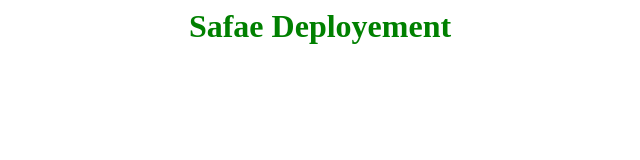
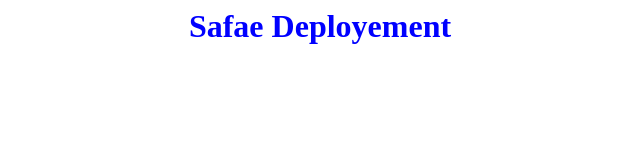
Before and after one commit to LahbiziSafae/dock, a plain HTML site: page index.html in a window 1280 px wide. Shown: the whole page, without its empty margins (320-960 px from the left). Drawn offline with Linux system fonts and the light colour scheme.

Commit message:
Update index.html

```diff
--- a/index.html
+++ b/index.html
@@ -1,3 +1,3 @@
 <center>
-       <h1><font color="GREEN">Safae Deployement</font></h1>
+       <h1><font color="BLUE">Safae Deployement</font></h1>
 </center>
```
